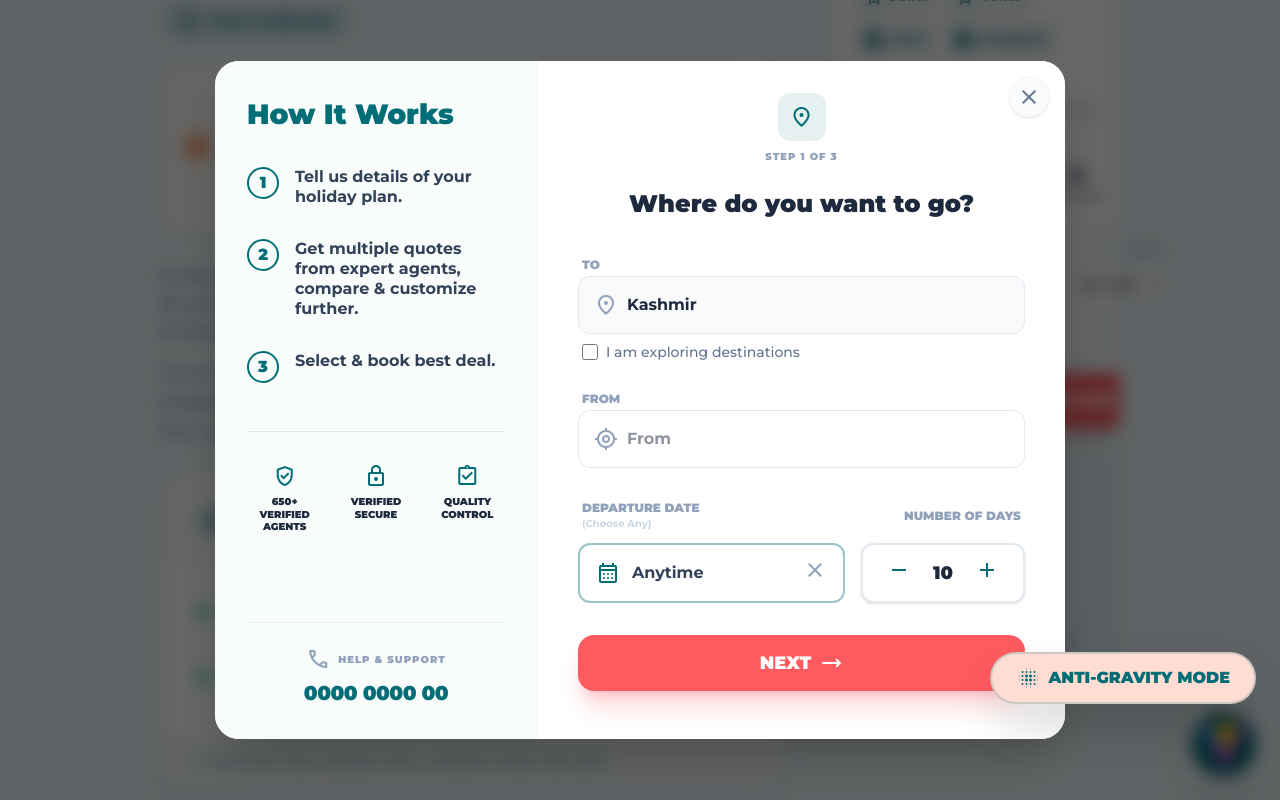
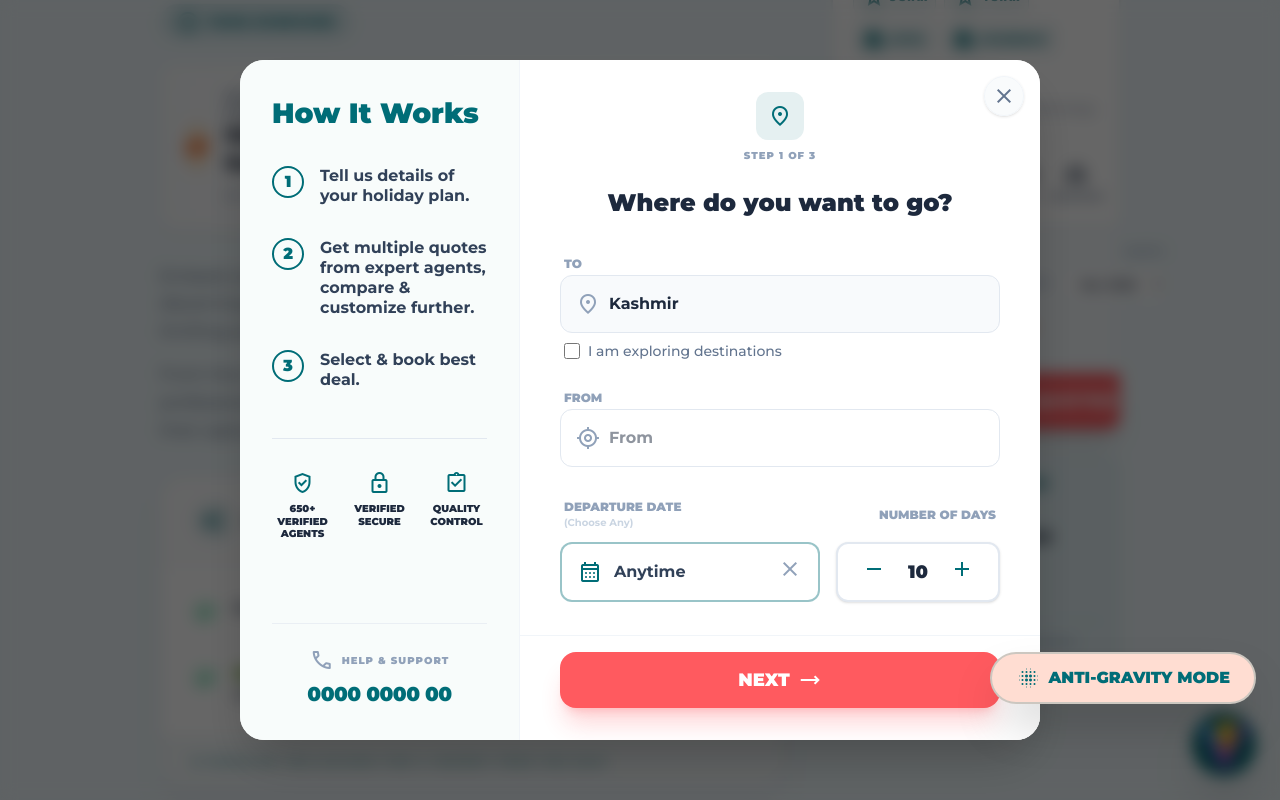
Before and after one commit to rammimankotia-prog/Beautiful-India, a React (Vite) app: page /tours/1 in a window 1280 px wide. Both pictures are taken after a click on the button "CUSTOMIZE & GET QUOTES". Shown: the part 1102-1902 px from the top of the page. Built offline with nearby package versions, Linux system fonts and the light colour scheme.

Commit message:
fix(tour-detail-modal): ensure next button visibility on desktop in step 2

```diff
--- a/src/pages/TourDetailView.jsx
+++ b/src/pages/TourDetailView.jsx
@@ -1101,7 +1101,7 @@ const TourDetailView = () => {
       {/* Customize & Get Quote Modal */}
       {isQuoteModalOpen && (
         <div className="fixed inset-0 z-[100] flex items-center justify-center p-0 md:p-4 bg-black/60 backdrop-blur-sm animate-in fade-in duration-300">
-          <div className="bg-white md:rounded-3xl w-full h-full md:h-auto max-w-[850px] md:max-h-[90vh] overflow-hidden flex flex-col md:flex-row shadow-2xl relative animate-in zoom-in-95 duration-300">
+          <div className="bg-white md:rounded-3xl w-full h-full md:h-[680px] max-w-[800px] md:max-h-[90vh] overflow-hidden flex flex-col md:flex-row shadow-2xl relative animate-in zoom-in-95 duration-300">
             {/* Close Button */}
             <button
               onClick={() => setIsQuoteModalOpen(false)}
@@ -1111,7 +1111,7 @@ const TourDetailView = () => {
             </button>
 
             {/* Left Pane: Instructions & Trust */}
-            <div className="w-full md:w-[38%] bg-[#f8fcfb] p-6 md:p-8 flex flex-col border-b md:border-b-0 md:border-r border-slate-100">
+            <div className="w-full md:w-[35%] bg-[#f8fcfb] p-6 md:p-8 flex flex-col border-b md:border-b-0 md:border-r border-slate-100">
               <h2 className="text-[28px] font-black text-[#006D77] mb-8">How It Works</h2>
               <div className="space-y-8">
                 <div className="flex gap-4 items-start">
@@ -1154,7 +1154,7 @@ const TourDetailView = () => {
             </div>
 
             {/* Right Pane: Form */}
-            <div className="w-full md:w-[62%] flex flex-col h-full bg-white relative">
+            <div className="w-full md:w-[65%] flex flex-col h-full bg-white relative">
                {/* Modal Header for Mobile */}
                <div className="md:hidden flex items-center justify-between p-4 border-b border-slate-100 bg-white sticky top-0 z-20">
                   <div className="flex items-center gap-2">
@@ -1471,9 +1471,10 @@ const TourDetailView = () => {
                    </div>
                  )}
                 </form>
-
-                {/* Integrated Action Button */}
-                <div className="mt-8 mb-4">
+              </div>
+
+              {/* Fixed Action Button Footer (Inside right pane) */}
+              <div className="p-6 md:px-10 md:pb-8 pt-4 border-t border-slate-100 bg-white">
                 <button
                   type="button"
                   onClick={() => {
@@ -1495,7 +1496,6 @@ const TourDetailView = () => {
                     Back
                   </button>
                 )}
-                </div>
               </div>
             </div>
           </div>
```
Lines whose indentation alone changed are shown as unchanged.
